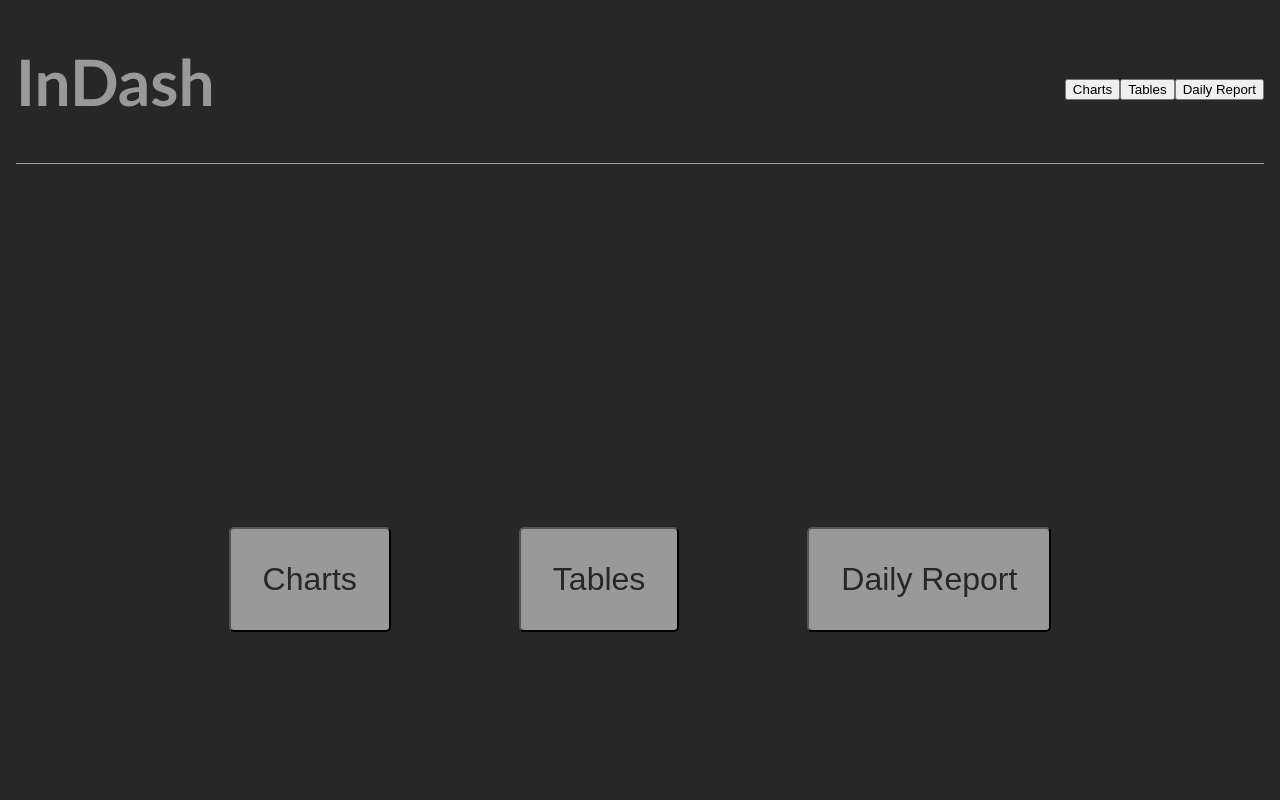
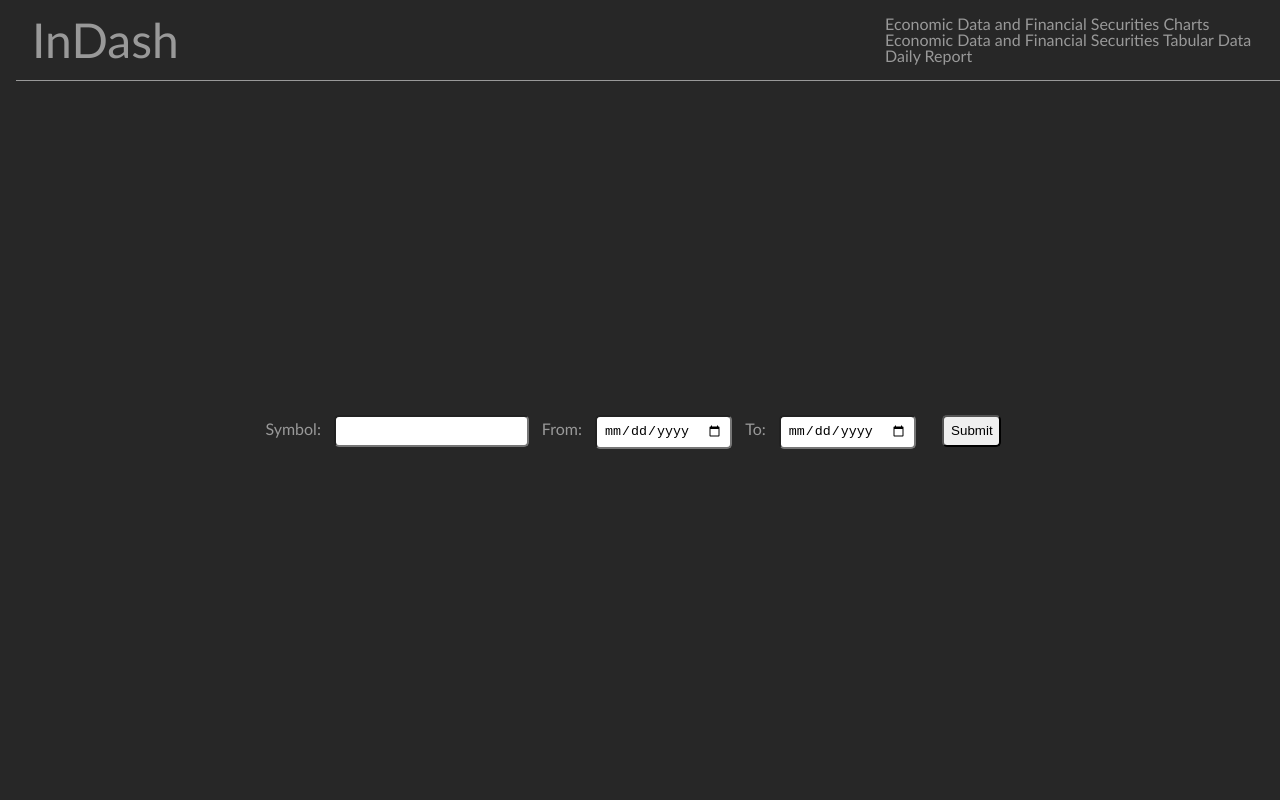
Before and after one commit to jkcswd/Investment-Dashboard-frontend, a React (Create React App) app: page /charts in a window 1280 px wide. Shown: the top 800 px of the page. Built offline with nearby package versions, Linux system fonts and the light colour scheme.

Commit message:
convert to react router

```diff
--- a/src/components/App/App.css
+++ b/src/components/App/App.css
@@ -1,7 +1,57 @@
+/*RESET*/
+/* http://meyerweb.com/eric/tools/css/reset/
+   v2.0 | 20110126
+   License: none (public domain)
+*/
+
+html, body, div, span, applet, object, iframe,
+h1, h2, h3, h4, h5, h6, p, blockquote, pre,
+a, abbr, acronym, address, big, cite, code,
+del, dfn, em, img, ins, kbd, q, s, samp,
+small, strike, strong, sub, sup, tt, var,
+b, u, i, center,
+dl, dt, dd, ol, ul, li,
+fieldset, form, label, legend,
+table, caption, tbody, tfoot, thead, tr, th, td,
+article, aside, canvas, details, embed,
+figure, figcaption, footer, header, hgroup,
+menu, nav, output, ruby, section, summary,
+time, mark, audio, video {
+	margin: 0;
+	padding: 0;
+	border: 0;
+	font-size: 100%;
+	font: inherit;
+	vertical-align: baseline;
+}
+/* HTML5 display-role reset for older browsers */
+article, aside, details, figcaption, figure,
+footer, header, hgroup, menu, nav, section {
+	display: block;
+}
+body {
+	line-height: 1;
+}
+ol, ul {
+	list-style: none;
+}
+blockquote, q {
+	quotes: none;
+}
+blockquote:before, blockquote:after,
+q:before, q:after {
+	content: '';
+	content: none;
+}
+table {
+	border-collapse: collapse;
+	border-spacing: 0;
+}
+
+/* MAIN */
 :root {
   --primary:rgb(39, 39, 39);
   --secondary:rgb(153, 153, 153);
-
 }
 html,body {
   height: 100%;
@@ -24,8 +74,10 @@ header {
   align-items: center;
   justify-content: space-between;
   border-bottom: 1px solid var(--secondary);
-  font-size: 2em;
   color: var(--secondary);
+  padding: 1rem;
+  position: fixed;
+  width: 96.5%;
 }
 
 main {
@@ -34,6 +86,7 @@ main {
   justify-content: center;
   background-color: var(--primary);
   min-height: 100vh;
+  padding-top: 3rem;
 }
 
 footer {
@@ -55,8 +108,16 @@ footer p {
   align-items: center;
 }
 
-.nav-button {
+h1 {
+  font-size: 3rem;
+}
 
+h2 {
+  font-size: 2rem;
+}
+
+.main-nav {
+  margin-right: 1rem;
 }
 
 .main-button {
--- a/src/components/App/App.js
+++ b/src/components/App/App.js
@@ -1,45 +1,23 @@
 import { useState } from 'react';
 import './App.css';
-import ChartDisplay from '../ChartDisplay/ChartDisplay';
-import TableDisplay from '../TableDisplay/TableDisplay';
-import MonthlyDisplay from '../MonthlyDisplay/MonthlyDisplay';
-import DailyDisplay from '../DailyDisplay/DailyDisplay'
+import { Outlet, Link } from 'react-router-dom';
 
 const App = () => {
-  // TODO:  Add components rendering composite data from the data
-  const [showChart, setShowChart] = useState(false);
-  const [showTable, setShowTable] = useState(false);
-  const [showDailyReport, setShowDailyReport] = useState(false);
 
   return (
     <div className="App">
       <header>
           <h1><a href='/'>InDash</a></h1>
-          <nav>
-            <button className='nav-button' onClick={() => setShowChart(true)}>Charts</button>
-            <button className='nav-button' onClick={() => setShowTable(true)}>Tables</button>
-            <button className='nav-button' onClick={() => setShowDailyReport(true)}>Daily Report</button>
+          <nav className='main-nav'>
+            <ul>
+              <li><Link to={`/charts`}>Economic Data and Financial Securities Charts</Link></li>
+              <li><Link to={`/datasets`}>Economic Data and Financial Securities Tabular Data</Link></li>
+              <li><Link to={`/daily-report`}>Daily Report</Link></li>
+            </ul>
           </nav>
       </header>
       <main>
-        {!showChart && !showTable && !showDailyReport &&
-          <button className='main-button' onClick={() => setShowChart(true)}>Charts</button>
-        }
-        {!showChart && !showTable &&  !showDailyReport &&
-          <button  className='main-button' onClick={() => setShowTable(true)}>Tables</button>
-        }
-        {!showChart && !showTable && !showDailyReport &&
-          <button  className='main-button' onClick={() => setShowDailyReport(true)}>Daily Report</button>
-        }
-        {showChart &&
-          <ChartDisplay/>
-        }
-        { showTable &&
-          <TableDisplay/>
-        }
-        { showDailyReport &&
-          <DailyDisplay/>
-        }
+        <Outlet/>
       </main>
       <footer><p>Created by James Spencer 2023</p></footer>
     </div>
--- /dev/null
+++ b/src/components/ErrorPage/ErrorPage.css
@@ -0,0 +1,11 @@
+.ErrorPage {
+  height: 100%;
+  display: flex;
+  flex-direction: column;
+  justify-content: center;
+  align-items: center;
+}
+
+.ErrorPage p {
+  margin-top:1rem;
+}
--- a/src/components/ErrorPage/ErrorPage.js
+++ b/src/components/ErrorPage/ErrorPage.js
@@ -1,4 +1,5 @@
 import { useRouteError } from "react-router-dom";
+import './ErrorPage.css'
 
 export default function ErrorPage() {
   const error = useRouteError();
@@ -6,7 +7,7 @@ export default function ErrorPage() {
 
   return (
     <div className="ErrorPage">
-      <h1>Oops!</h1>
+      <h2>Oops!</h2>
       <p>Sorry, an unexpected error has occurred.</p>
       <p>
         <i>{error.statusText || error.message}</i>
--- a/src/index.js
+++ b/src/index.js
@@ -2,10 +2,37 @@ import React from 'react';
 import ReactDOM from 'react-dom/client';
 import './scss/styles.css';
 import App from './components/App/App';
+import ErrorPage from "./components/ErrorPage/ErrorPage";
+import { createBrowserRouter, RouterProvider } from "react-router-dom";
+import ChartDisplay from './components/ChartDisplay/ChartDisplay';
+import TableDisplay from './components/TableDisplay/TableDisplay';
+import DailyDisplay from './components/DailyDisplay/DailyDisplay';
+
+const router = createBrowserRouter([
+  {
+    path: "/",
+    element: <App/>,
+    errorElement: <ErrorPage />,
+    children: [
+      {
+        path: "charts",
+        element: <ChartDisplay/>,
+      },
+      {
+        path: "/datasets",
+        element: <TableDisplay/>,
+      },
+      {
+        path: "/daily-report",
+        element: <DailyDisplay/>,
+      },
+    ],
+  },
+]);
 
 const root = ReactDOM.createRoot(document.getElementById('root'));
 root.render(
   <React.StrictMode>
-    <App />
+    <RouterProvider router={router} />
   </React.StrictMode>
 );
```
